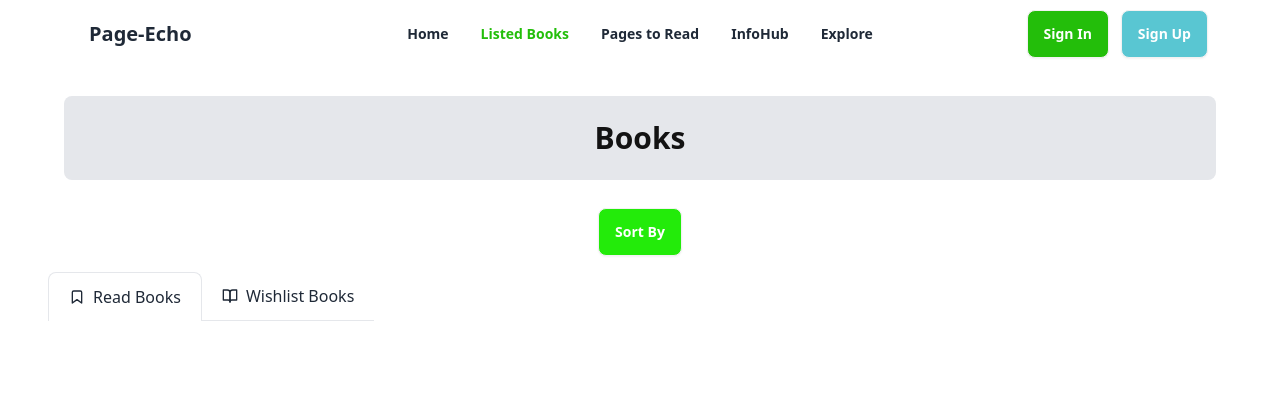
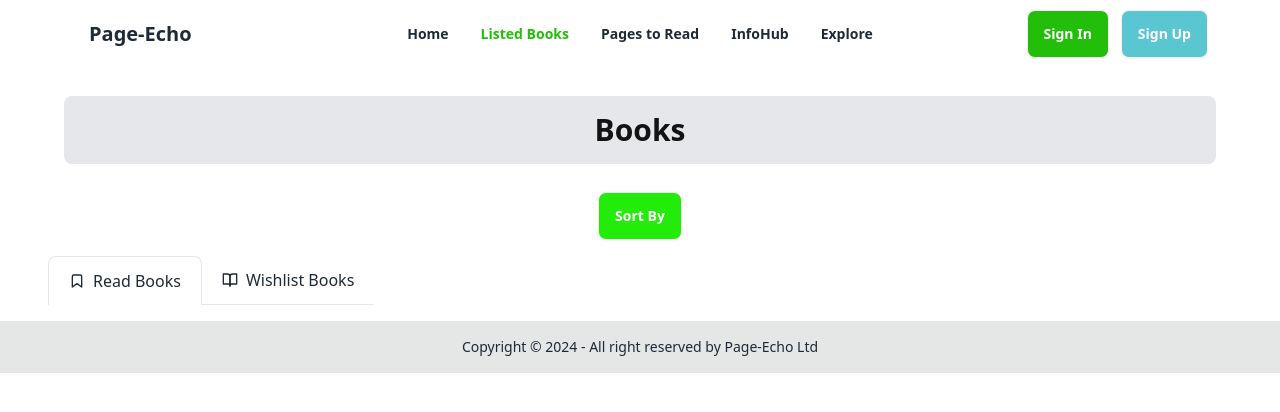
Before and after one commit to MusfiqRabby/Page-Echo-Assignment-Eight, a React (Vite) app: page /listed in a window 1280 px wide. Shown: the top 412 px of the page. Built offline with nearby package versions, Linux system fonts and the light colour scheme.

Commit message:
wish list added

```diff
--- a/public/books.json
+++ b/public/books.json
@@ -3,7 +3,7 @@
       "bookId": "1",
       "bookName": "The Great Gatsby",
       "author": "F. Scott Fitzgerald",
-      "image": "https://i.ibb.co/8NTK62D/kindpng-7318921.jpg",
+      "image": "https://i.ibb.co/y8n6JSZ/67-150p-01.jpg",
       "review": "A captivating portrayal of the Jazz Age.Amidst the glitz and glamour of the Roaring Twenties, our narrative follows a cast of characters whose lives intertwine amidst the swirling rhythms of jazz and the clinking of cocktail glasses. From the enigmatic figures of the Harlem Renaissance to the wealthy socialites of the Upper East Side, each embodies the spirit of an era characterized by rebellion and reinvention.",
       "totalPages": 180,
       "rating": 4.5,
@@ -29,7 +29,7 @@
       "bookId": "3",
       "bookName": "Catcher and Whitehall",
       "author": "George Orwell",
-      "image": "https://i.ibb.co/8Yv86cw/english-language-books-assortment.jpg",
+      "image": "https://i.ibb.co/hKJ0BMj/1-1.jpg",
       "review": "A dystopian masterpiece that remains eerily relevant.Set in a not-so-distant future, the story follows a cast of characters navigating the oppressive regime that governs their every move. At the heart of this society lies a sprawling metropolis, its gleaming towers masking a web of corruption and control.At the heart of this society lies a sprawling metropolis, its gleaming towers masking a web of corruption and control.",
       "totalPages": 328,
       "rating": 4.7,
@@ -55,7 +55,7 @@
       "bookId": "5",
       "bookName": "Pride and Prejudice",
       "author": "Jane Austen",
-      "image": "https://i.ibb.co/y8n6JSZ/67-150p-01.jpg",
+      "image": "https://i.ibb.co/8Yv86cw/english-language-books-assortment.jpg",
       "review": "A witty and romantic portrayal of 19th-century English society.Enter our protagonist, a dashing gentleman of refined tastes and sharp intellect, navigating the intricacies of high society with effortless grace. He is the epitome of the Victorian gentleman: well-educated, impeccably dressed, and possessed of a razor-sharp wit that cuts through the veneer of propriety.",
       "totalPages": 279,
       "rating": 4.6,
@@ -68,7 +68,7 @@
       "bookId": "6",
       "bookName": "The Hobbit",
       "author": "J.R.R. Tolkien",
-      "image": "https://i.ibb.co/hKJ0BMj/1-1.jpg",
+      "image": "https://i.ibb.co/8NTK62D/kindpng-7318921.jpg",
       "review": "An enchanting adventure through Middle-earth.Our journey begins with a humble hobbit named Frodo Baggins, tasked with a perilous quest to destroy a powerful ring that threatens to plunge the world into darkness. With a fellowship of diverse companions by his side including the wise wizard Gandalf, the valiant Aragorn, and the loyal Samwise Gamgee Frodo embarks on a journey fraught with danger and discovery.",
       "totalPages": 310,
       "rating": 4.9,
--- a/src/App.jsx
+++ b/src/App.jsx
@@ -4,7 +4,7 @@ import './App.css'
 function App() {
   return (
     <>
-      <h1>Vite + React</h1>
+      <h1>Assingment Eight</h1>
     </>
   )
 }
--- a/src/components/Book/Book.jsx
+++ b/src/components/Book/Book.jsx
@@ -4,14 +4,13 @@ import { Link } from "react-router-dom";
 
 const Book = ({ book }) => {
   const { bookId, image, bookName, author } = book;
-
   return (
 
     <Link to={`/home/${bookId}`}>
-   <div className="card w-full lg:w-96 mt-2 lg:mt-2 bg-base-100 shadow-xl">
+   <div className="card w lg:w-96 lg:mt-2 bg-base-100 shadow-xl">
       <figure>
         <img
-          className="w-[350px] h-[200px] p-3 rounded-lg"
+          className="w-[350px] h-[200px]  p-3 rounded-lg"
           src={image}
         />
       </figure>
--- a/src/components/Books/Books.jsx
+++ b/src/components/Books/Books.jsx
@@ -4,7 +4,7 @@ import Book from "../Book/Book";
 const Books = () => {
 
    const [books, setBooks] = useState([]);
-
+    console.log(books)
    useEffect(() => {
       fetch('books.json')
       .then(res => res.json())
--- /dev/null
+++ b/src/components/Footer/Footer.jsx
@@ -0,0 +1,15 @@
+import React from "react";
+
+const Footer = () => {
+  return (
+    <div>
+      <footer className="footer footer-center mt-2 p-4 bg-base-300 text-base-content">
+        <aside>
+          <p>Copyright © 2024 - All right reserved by Page-Echo Ltd</p>
+        </aside>
+      </footer>
+    </div>
+  );
+};
+
+export default Footer;
--- a/src/components/Home/Home.jsx
+++ b/src/components/Home/Home.jsx
@@ -1,5 +1,6 @@
 import Banner from "../Banner/Banner";
 import Books from "../Books/Books";
+
 
 const Home = () => {
     return (
--- a/src/components/ListedBooks/ListedBooks.jsx
+++ b/src/components/ListedBooks/ListedBooks.jsx
@@ -1,19 +1,36 @@
 import { useEffect, useState } from "react";
 import { Link, useLoaderData } from "react-router-dom";
-import { getStoredBook } from "../../utility/LoacalStorage";
+import { getStoredBook, getWishdBook } from "../../utility/LoacalStorage";
 import { MdOutlineRequestPage } from "react-icons/md";
 import { FaUserFriends } from "react-icons/fa";
 import { CiLocationOn } from "react-icons/ci";
 
 const ListedBooks = () => {
+  const [tabIndex, setTabIndex] = useState(0);
+  const [Wishlist, setWishList] = useState([]);
+  const books = useLoaderData();
+  // const [appliedBooks, setAppliedBooks] = useState([]);
 
-const [tabIndex, setTabIndex] = useState(0);
-
- const books = useLoaderData();
-  const [appliedBooks, setAppliedBooks] = useState([]);
+  const [displayBooks, setDisplayBooks] = useState([]);
+  // sortbyhadler
+  // const handleSortBy = filter =>{
+  //   if(filter === 'Rating'){
+  //     const ratingBooks = appliedBooks.filter(book => book.rating === '4.6')
+  //     setDisplayBooks(ratingBooks)
+  //   }
+  //   else if(filter === 'Number of pages'){
+  //     const pages = appliedBooks.filter(book => book.totalPages === '279')
+  //     setDisplayBooks(pages);
+  //   }
+  //   else if(filter === 'Publisher year'){
+  //     const publisherYear = appliedBooks.filter(book => book.yearOfPublishing === '1813')
+  //     setDisplayBooks(publisherYear)
+  //   }
+  // }
 
   useEffect(() => {
     const storedBooksIds = getStoredBook();
+    const getishdBook = getWishdBook();
 
     const booksApplied = [];
     for (const bookId of storedBooksIds) {
@@ -22,15 +39,25 @@ const [tabIndex, setTabIndex] = useState(0);
         booksApplied.push(book);
       }
     }
+    const wish = [];
+    for (const bookId of getishdBook) {
+      const book = books.find((book) => book.bookId == bookId);
+      if (book) {
+        wish.push(book);
+      }
+    }
+    // setAppliedBooks(booksApplied);
 
-    setAppliedBooks(booksApplied);
+    setDisplayBooks(booksApplied);
+    setWishList(wish);
+  }, []);
 
-  }, []);
+  const showBooks = tabIndex === 0 ? displayBooks : Wishlist;
 
   return (
     <div>
       <div className="bg-gray-200 my-7 text-[#131313] text-3xl rounded-lg font-bold">
-        <h1 className="text-center items-center py-6 ">Books</h1>
+        <h1 className="text-center items-center py-4 ">Books</h1>
       </div>
 
       <div className="text-center items-center my-4">
@@ -52,11 +79,12 @@ const [tabIndex, setTabIndex] = useState(0);
 
       <div>
         <div className="flex -mx-4 overflow-x-auto overflow-y-hidden  flex-nowrap dark:bg-gray-100 dark:text-gray-800 my-4">
-
           <Link
-             to=''
+            to=""
             onClick={() => setTabIndex(0)}
-            className={`flex items-center flex-shrink-0 px-5 py-3 space-x-2 ${tabIndex === 0? 'border border-b-0': 'border-b'} rounded-t-lg dark:border-gray-600 dark:text-gray-900`}
+            className={`flex items-center flex-shrink-0 px-5 py-3 space-x-2 ${
+              tabIndex === 0 ? "border border-b-0" : "border-b"
+            } rounded-t-lg dark:border-gray-600 dark:text-gray-900`}
           >
             <svg
               xmlns="http://www.w3.org/2000/svg"
@@ -75,7 +103,9 @@ const [tabIndex, setTabIndex] = useState(0);
           <Link
             onClick={() => setTabIndex(1)}
             to=""
-            className={`flex items-center flex-shrink-0 px-5 py-3 space-x-2 ${tabIndex ===1? 'border border-b-0': 'border-b'} rounded-t-lg dark:border-gray-600 dark:text-gray-900`}
+            className={`flex items-center flex-shrink-0 px-5 py-3 space-x-2 ${
+              tabIndex === 1 ? "border border-b-0" : "border-b"
+            } rounded-t-lg dark:border-gray-600 dark:text-gray-900`}
           >
             <svg
               xmlns="http://www.w3.org/2000/svg"
@@ -96,7 +126,8 @@ const [tabIndex, setTabIndex] = useState(0);
       </div>
       <div>
         {
-             appliedBooks.map((book) => (
+          // appliedBooks
+          showBooks.map((book) => (
             <div className="card card-side gap-4 bg-base-100 my-4 shadow-xl ">
               <img
                 className="w-[300px] h-[180px] p-3 rounded-lg"
@@ -109,19 +140,23 @@ const [tabIndex, setTabIndex] = useState(0);
                 <div>
                   <div className="flex ">
                     <div className="flex gap-3 ">
-
                       <div>
-                       <p className="font-medium">tag: {book.tags.map(idx => <span className="text-[#23BE0A] mr-2">#{idx}</span>)}</p>
+                        <p className="font-medium">
+                          {/* tag:{" "} */}
+                          {book.tags.map((idx) => (
+                            <span className="text-[#23BE0A] mr-2">#{idx}</span>
+                          ))}
+                        </p>
                       </div>
-
                     </div>
 
                     <div className="flex gap-1 items-center ml-6">
-                   <p><CiLocationOn/></p>
-                    <span >year of publishing : {book.yearOfPublishing}</span>
+                      <p>
+                        <CiLocationOn />
+                      </p>
+                      <span>year of publishing : {book.yearOfPublishing}</span>
                     </div>
                   </div>
-
                 </div>
 
                 <div className="flex gap-7 mb-4">
--- a/src/components/Root/Root.jsx
+++ b/src/components/Root/Root.jsx
@@ -1,4 +1,5 @@
 import { Outlet } from 'react-router-dom';
+import Footer from '../Footer/Footer';
 import Header from '../Header/Header';
 
 const Root = () => {
@@ -8,6 +9,7 @@ const Root = () => {
             <Header></Header>
             <Outlet></Outlet>
             </div>
+            <Footer></Footer>
         </div>
     );
 };
--- a/src/main.jsx
+++ b/src/main.jsx
@@ -38,7 +38,7 @@ const router = createBrowserRouter([
         path: '/pages',
         element: <PagesRead></PagesRead>,
         loader: () => fetch('/books.json')
-      }
+      },
     ]
   },
 ]);
--- a/src/utility/LoacalStorage.js
+++ b/src/utility/LoacalStorage.js
@@ -2,6 +2,13 @@
 const getStoredBook = () => {
 
     const storedBookApply = localStorage.getItem('book-apply')
+    if(storedBookApply){
+        return JSON.parse(storedBookApply);
+    }
+    return [];
+}
+const getWishdBook = () => {
+    const storedBookApply = localStorage.getItem('wish-apply')
     if(storedBookApply){
         return JSON.parse(storedBookApply);
     }
@@ -17,6 +24,19 @@ const saveApplyBook = bookId =>{
         localStorage.setItem('book-apply', JSON.stringify(storedBookApplys))
     }
 }
+    const saveApplyWish = bookId =>{
+    const storedBookApplys = getWishdBook();
+    const exists = storedBookApplys.find(booklist  => booklist == bookId)
+    console.log(bookId, storedBookApplys);
+    if(!exists){
+        storedBookApplys.push(bookId);
+        localStorage.setItem('wish-apply', JSON.stringify(storedBookApplys))
+
+    }
+    console.log(getWishdBook())
+}
 
 
-export { getStoredBook, saveApplyBook }
+//
+
+export { getStoredBook, saveApplyBook, getWishdBook,saveApplyWish }
```
Also changed, not shown: src/components/BookCard/BookCard.jsx (+7 -3 lines). Lines whose indentation alone changed are shown as unchanged.
